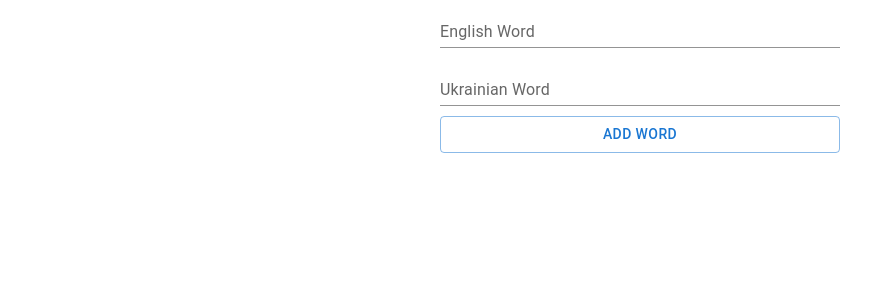
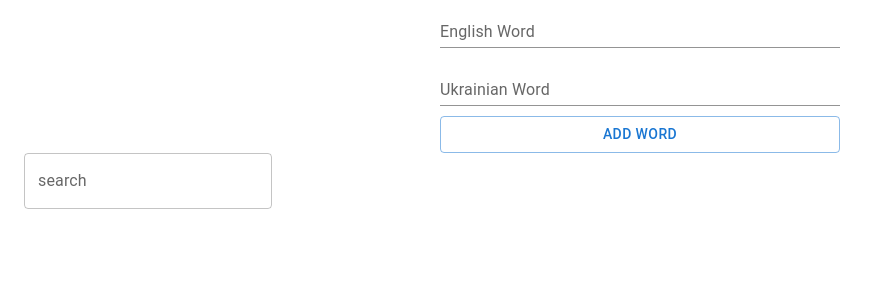
Before and after one commit to Teslyak/practice-english-app, a React (Create React App) app: page / in a window 1280 px wide. Shown: the top 300 px of the page, without its empty margins (0-879 px from the left). Built offline with nearby package versions, Linux system fonts and the light colour scheme.

Commit message:
task done

```diff
--- a/src/components/App.jsx
+++ b/src/components/App.jsx
@@ -2,10 +2,12 @@ import { Component } from 'react';
 import { AddWordForm } from './AddWordForm/AddWordForm';
 import { Container } from '@mui/material';
 import { WordsList } from './WordsList/WordsList';
+import Filter from './Filter/Filter';
 
 export class App extends Component {
   state = {
     words: [],
+    filter: ""
   };
 
   addWord = newWord => {
@@ -20,12 +22,24 @@ export class App extends Component {
     }));
   };
 
+  handleChange = (evt) => {
+    this.setState({ filter: evt.target.value });
+  }
+
+  getFilterWords = () => {
+    const normalizedFilter = this.state.filter.toLowerCase().trim();
+    return this.state.words.filter((word) => {
+      return word.ukWord.concat(word.enWord).toLowerCase().includes(normalizedFilter);
+    });
+  }
+
   render() {
     return (
       <Container maxWidth="xl">
         <AddWordForm addNewWord={this.addWord} />
+        <Filter handleChange={this.handleChange}/>
         <WordsList
-          words={this.state.words}
+          words={this.getFilterWords()}
           onDeleteWord={this.handleDeleteWord}
         />
       </Container>
--- /dev/null
+++ b/src/components/Filter/Filter.jsx
@@ -0,0 +1,12 @@
+import { TextField } from '@mui/material';
+import React from 'react';
+
+const Filter = ({ handleChange }) => {
+  return (
+    <div>
+          <TextField id="outlined-basic" label="search" variant="outlined" onChange={handleChange}/>
+    </div>
+  )
+}
+
+export default Filter
```
